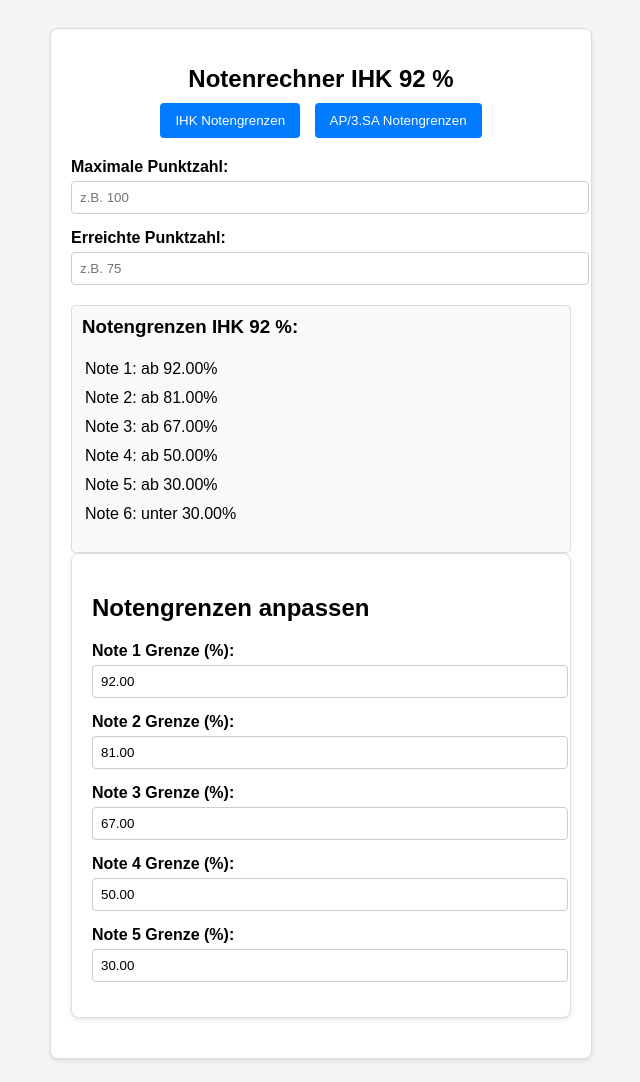
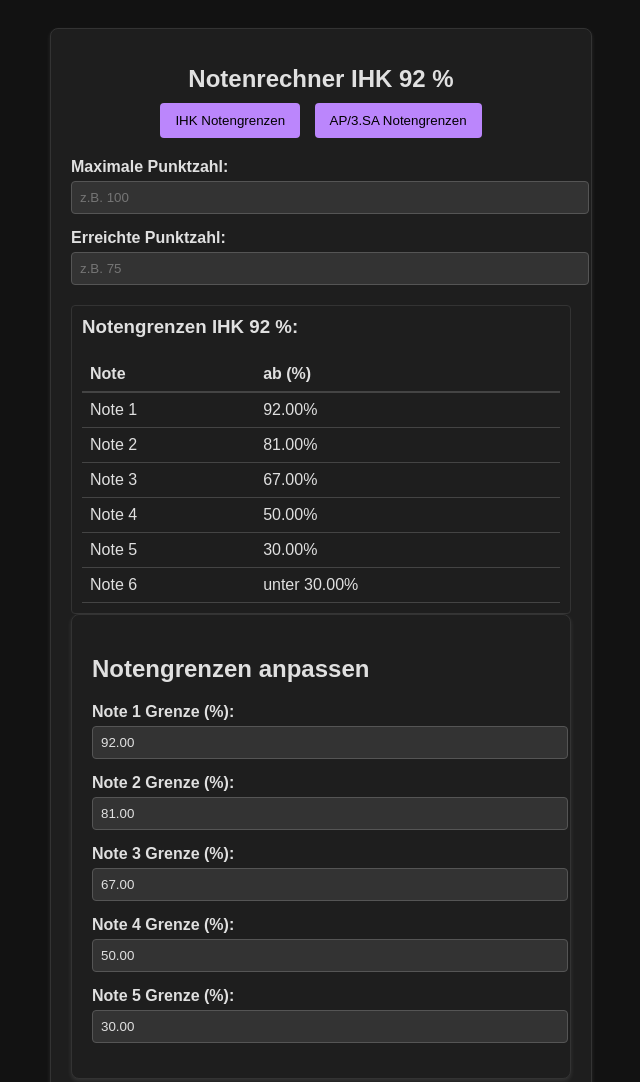
Before and after one commit to jonzim-cmd/notenrechner, a plain HTML site: page index.html in a window 1280 px wide. Shown: the top 1082 px of the page, without its empty margins (319-959 px from the left). Drawn offline with Linux system fonts and the light colour scheme.

Commit message:
Update index.html

```diff
--- a/index.html
+++ b/index.html
@@ -5,19 +5,21 @@
   <meta name="viewport" content="width=device-width, initial-scale=1">
   <title>Notenrechner</title>
   <style>
+    /* Dark Mode Styles */
     body {
       font-family: Arial, sans-serif;
-      background: #f5f5f5;
+      background: #121212;
       padding: 20px;
+      color: #e0e0e0;
     }
     .card {
-      background: #fff;
+      background: #1e1e1e;
       max-width: 500px;
       margin: 0 auto 20px;
       padding: 20px;
-      border: 1px solid #ddd;
+      border: 1px solid #333;
       border-radius: 8px;
-      box-shadow: 0 2px 4px rgba(0,0,0,0.1);
+      box-shadow: 0 2px 4px rgba(255, 255, 255, 0.1);
     }
     .card-title {
       font-size: 24px;
@@ -33,12 +35,12 @@
       margin: 0 5px;
       border: none;
       border-radius: 4px;
-      background: #007bff;
-      color: #fff;
+      background: #bb86fc;
+      color: #000;
       cursor: pointer;
     }
     .button-group button:hover {
-      background: #0056b3;
+      background: #9a67ea;
     }
     .input-group {
       margin-bottom: 15px;
@@ -51,7 +53,9 @@
     .input-group input {
       width: 100%;
       padding: 8px;
-      border: 1px solid #ccc;
+      background: #333;
+      color: #e0e0e0;
+      border: 1px solid #555;
       border-radius: 4px;
     }
     .alert {
@@ -60,36 +64,41 @@
       border-radius: 4px;
     }
     .alert-success {
-      background: #d4edda;
-      border: 1px solid #c3e6cb;
-      color: #155724;
+      background: #2e7d32;
+      border: 1px solid #1b5e20;
+      color: #c8e6c9;
     }
     .alert-error {
-      background: #f8d7da;
-      border: 1px solid #f5c6cb;
-      color: #721c24;
+      background: #b71c1c;
+      border: 1px solid #7f0000;
+      color: #ff8a80;
     }
     .info-box {
       margin-top: 20px;
       padding: 10px;
-      background: #f8f9fa;
-      border: 1px solid #ddd;
+      background: #1e1e1e;
+      border: 1px solid #333;
       border-radius: 4px;
     }
     .info-box h3 {
       margin-top: 0;
     }
-    .info-box ul {
-      list-style: none;
-      padding-left: 0;
+    /* Tabelle in der Info-Box */
+    .info-box table {
+      width: 100%;
+      border-collapse: collapse;
     }
-    .info-box li {
-      margin-bottom: 5px;
-      padding: 3px;
+    .info-box th, .info-box td {
+      padding: 8px;
+      text-align: left;
+      border-bottom: 1px solid #444;
     }
-    /* Hervorhebung des relevanten Bereichs */
+    .info-box th {
+      border-bottom: 2px solid #444;
+    }
+    /* Hervorhebung der ausgewählten Zeile */
     .highlight {
-      background-color: #ffff99; /* hellgelb */
+      background-color: #2e7d32;
     }
   </style>
 </head>
@@ -117,9 +126,9 @@
     <!-- Ergebnisanzeige -->
     <div id="result"></div>
 
-    <!-- Info-Box mit dynamischer Überschrift und den Notengrenzen -->
+    <!-- Info-Box mit Notengrenzen in Tabellenform -->
     <div id="infoBox" class="info-box">
-      <!-- Überschrift und Liste werden in updateInfoBox() dynamisch gesetzt -->
+      <!-- Überschrift und Tabelle werden in updateInfoBox() dynamisch gesetzt -->
     </div>
 
     <!-- Dashboard zur individuellen Anpassung (ganz unten) -->
@@ -263,19 +272,20 @@
       updateResult();
     });
 
-    // Aktualisiert die Info-Box inklusive dynamischer Überschrift und hebt den relevanten Bereich hervor
+    // Aktualisiert die Info-Box inklusive dynamischer Überschrift und stellt die Notengrenzen in Tabellenform dar
     function updateInfoBox() {
       const maxPointsInput = document.getElementById('maxPoints').value;
       const achievedPointsInput = document.getElementById('achievedPoints').value;
-      let html = `<h3>${updateInfoBoxHeader()}</h3><ul>`;
+      let html = `<h3>${updateInfoBoxHeader()}</h3>`;
 
       // Versuche, den eingegebenen Maximalwert zu parsen
       const maxPointsValue = maxPointsInput.replace(',', '.');
       const maxPoints = parseFloat(maxPointsValue);
+      const hasValidMaxPoints = !isNaN(maxPoints) && maxPoints >= 10 && maxPoints <= 100;
 
       // Errechne, falls möglich, den erreichten Prozentwert und bestimme die Note
       let highlightedGrade = null;
-      if (!isNaN(maxPoints) && maxPoints >= 10 && maxPoints <= 100 && achievedPointsInput !== "") {
+      if (hasValidMaxPoints && achievedPointsInput !== "") {
         const achievedPointsValue = achievedPointsInput.replace(',', '.');
         const achievedPoints = parseFloat(achievedPointsValue);
         if (!isNaN(achievedPoints) && achievedPoints >= 0 && achievedPoints <= maxPoints) {
@@ -289,24 +299,61 @@
         }
       }
 
-      if (!isNaN(maxPoints) && maxPoints >= 10 && maxPoints <= 100) {
+      if (hasValidMaxPoints) {
+        html += `<table>
+                  <thead>
+                    <tr>
+                      <th>Note</th>
+                      <th>ab (%)</th>
+                      <th>ab (Punkte)</th>
+                    </tr>
+                  </thead>
+                  <tbody>`;
         for (let grade = 1; grade <= 5; grade++) {
           const percentage = (currentThresholds[grade] * 100).toFixed(2);
           const pointsNeeded = (maxPoints * currentThresholds[grade]).toFixed(2);
-          let liClass = (highlightedGrade === grade) ? ' class="highlight"' : '';
-          html += `<li${liClass}>Note ${grade}: ab ${percentage}% (ab ${pointsNeeded} Punkten)</li>`;
+          const rowClass = (highlightedGrade === grade) ? ' class="highlight"' : '';
+          html += `<tr${rowClass}>
+                     <td>Note ${grade}</td>
+                     <td>${percentage}%</td>
+                     <td>ab ${pointsNeeded}</td>
+                   </tr>`;
         }
         const pointsThreshold = (maxPoints * currentThresholds[5]).toFixed(2);
-        let liClass = (highlightedGrade === 6) ? ' class="highlight"' : '';
-        html += `<li${liClass}>Note 6: unter ${(currentThresholds[5] * 100).toFixed(2)}% (weniger als ${pointsThreshold} Punkte)</li>`;
+        const percentageForNote6 = (currentThresholds[5] * 100).toFixed(2);
+        const rowClass6 = (highlightedGrade === 6) ? ' class="highlight"' : '';
+        html += `<tr${rowClass6}>
+                   <td>Note 6</td>
+                   <td>unter ${percentageForNote6}%</td>
+                   <td>weniger als ${pointsThreshold}</td>
+                 </tr>`;
+        html += `</tbody></table>`;
       } else {
+        html += `<table>
+                  <thead>
+                    <tr>
+                      <th>Note</th>
+                      <th>ab (%)</th>
+                    </tr>
+                  </thead>
+                  <tbody>`;
         for (let grade = 1; grade <= 5; grade++) {
           const percentage = (currentThresholds[grade] * 100).toFixed(2);
-          html += `<li>Note ${grade}: ab ${percentage}%</li>`;
+          const rowClass = (highlightedGrade === grade) ? ' class="highlight"' : '';
+          html += `<tr${rowClass}>
+                     <td>Note ${grade}</td>
+                     <td>${percentage}%</td>
+                   </tr>`;
         }
-        html += `<li>Note 6: unter ${(currentThresholds[5] * 100).toFixed(2)}%</li>`;
+        const percentageForNote6 = (currentThresholds[5] * 100).toFixed(2);
+        const rowClass6 = (highlightedGrade === 6) ? ' class="highlight"' : '';
+        html += `<tr${rowClass6}>
+                   <td>Note 6</td>
+                   <td>unter ${percentageForNote6}%</td>
+                 </tr>`;
+        html += `</tbody></table>`;
       }
-      html += '</ul>';
+
       infoBox.innerHTML = html;
     }
 
```
